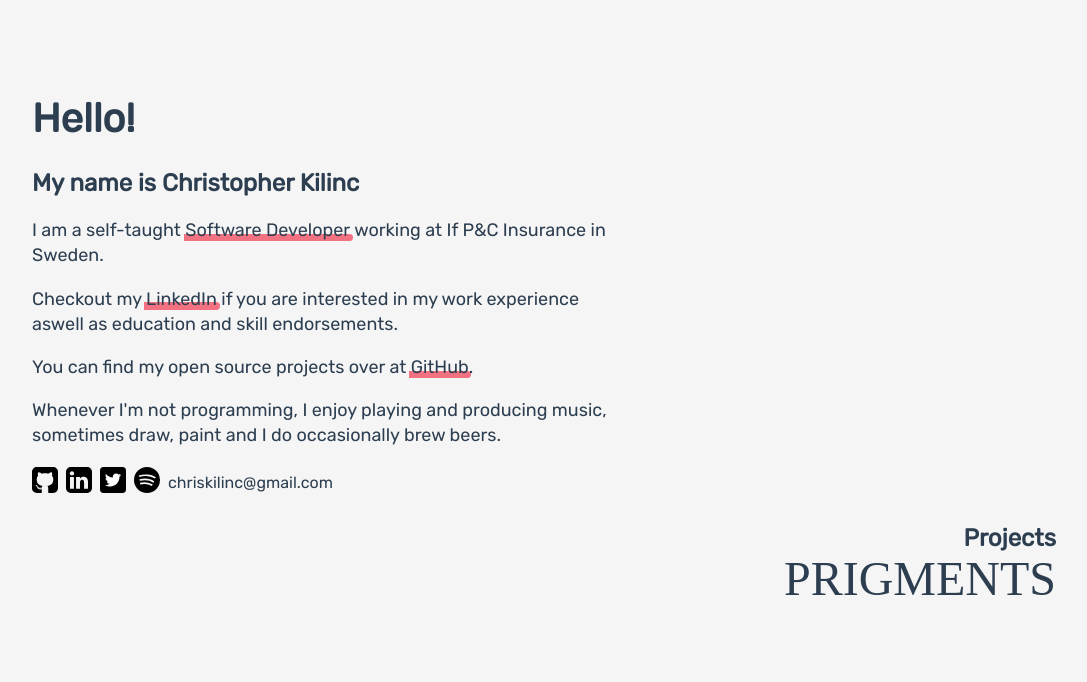
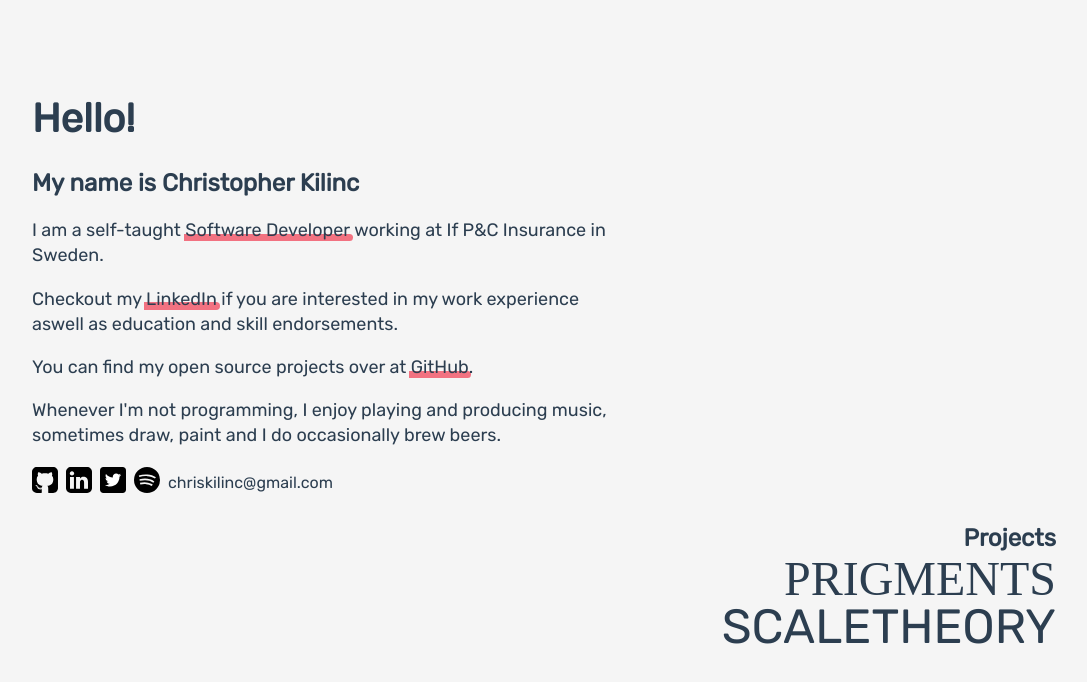
Before and after one commit to chriskilinc/chriskilinc-portfolio, a React (Create React App) app: page / in a window 1280 px wide. Shown: the top 682 px of the page, without its empty margins (96-1183 px from the left). Built offline with nearby package versions, Linux system fonts and the light colour scheme; a web font is replaced by a local one.

Commit message:
Add project scaletheory

```diff
--- a/src/App.css
+++ b/src/App.css
@@ -87,6 +87,16 @@ a.link {
 
 .text-pigments:hover, .text-pigments:focus {
   color: #df8039;
+}
+
+.text-scaletheory {
+  font-weight: 400;
+  font-size: 3rem;
+  transition: ease-in-out 200ms;
+}
+
+.text-scaletheory:hover, .text-scaletheory:focus {
+  color: #c47575;
 }
 
 .arrow-back {
--- a/src/App.js
+++ b/src/App.js
@@ -33,6 +33,7 @@ function App() {
           <section id="projects">
             <h2>Projects</h2>
             <a className="text-pigments" target="blank" href="https://www.pigments.chriskilinc.com/">PRIGMENTS</a>
+            <a className="text-scaletheory" target="blank" href="https://www.scaletheory.chriskilinc.com/">SCALETHEORY</a>
           </section>
         </main>
       </div>
```
